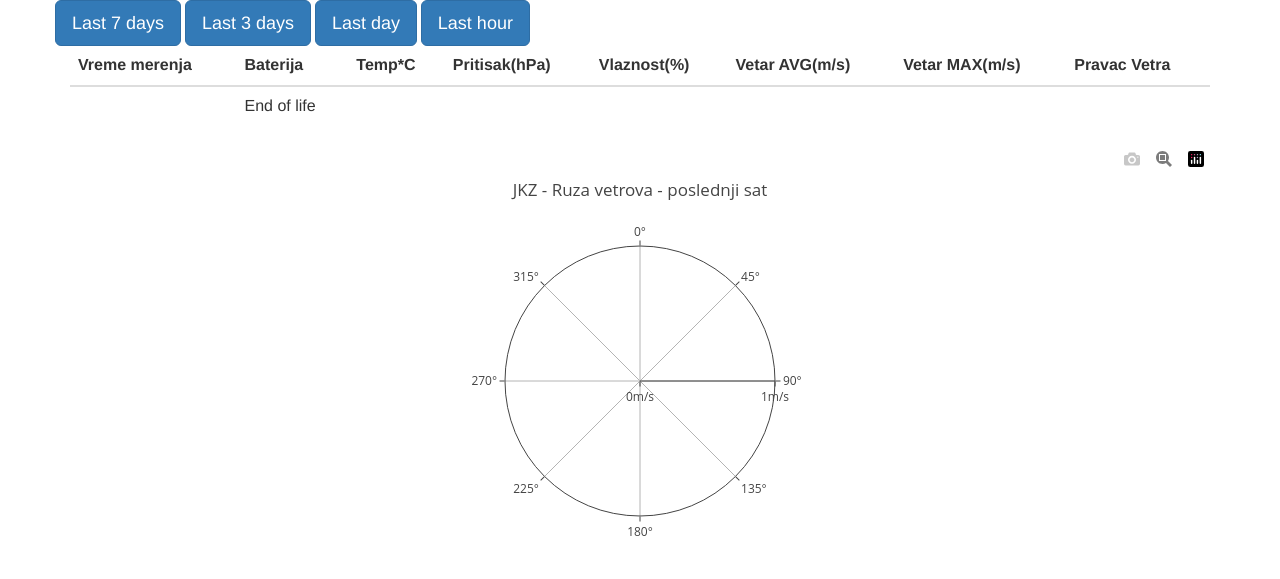
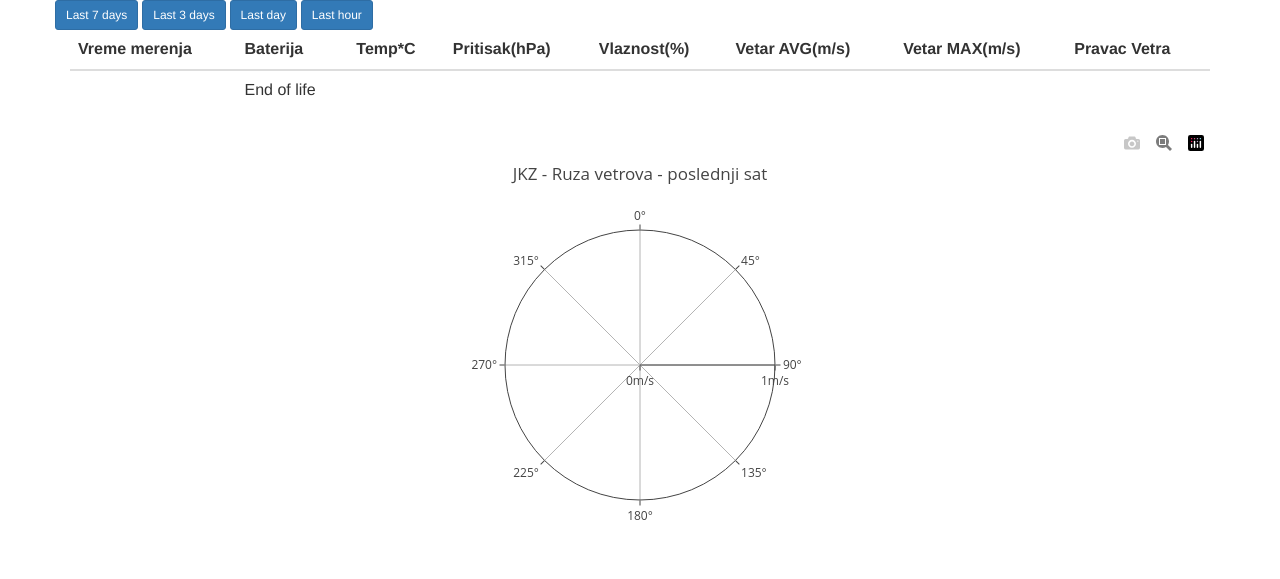
Before and after one commit to dejandundjerski/weatherstation, a PHP site: page /index.php in a window 1280 px wide. Shown: the top 579 px of the page. Run offline with PHP 8.4, Linux system fonts and the light colour scheme; data that the repository does not hold is empty; some libraries are stand-ins or nearby versions.

Commit message:
Update index.php

```diff
--- a/www/index.php
+++ b/www/index.php
@@ -200,10 +200,10 @@ else {
 <body>
 <div class="container">
 	<div id="navbuttons" class="row">
-		<a class="btn btn-primary btn-lg" href="index.php" role="button">Last 7 days</a>
-		<a class="btn btn-primary btn-lg" href="index.php?range=3d" role="button">Last 3 days</a>
-		<a class="btn btn-primary btn-lg" href="index.php?range=1d" role="button">Last day</a>
-		<a class="btn btn-primary btn-lg" href="index.php?range=1h" role="button">Last hour</a>
+		<a class="btn btn-primary btn-sm" href="index.php" role="button">Last 7 days</a>
+		<a class="btn btn-primary btn-sm" href="index.php?range=3d" role="button">Last 3 days</a>
+		<a class="btn btn-primary btn-sm" href="index.php?range=1d" role="button">Last day</a>
+		<a class="btn btn-primary btn-sm" href="index.php?range=1h" role="button">Last hour</a>
 	</div>
 	<div id="lastmeasure" class="row">
 		<div class="col-xs-12 col-md-12">
```
